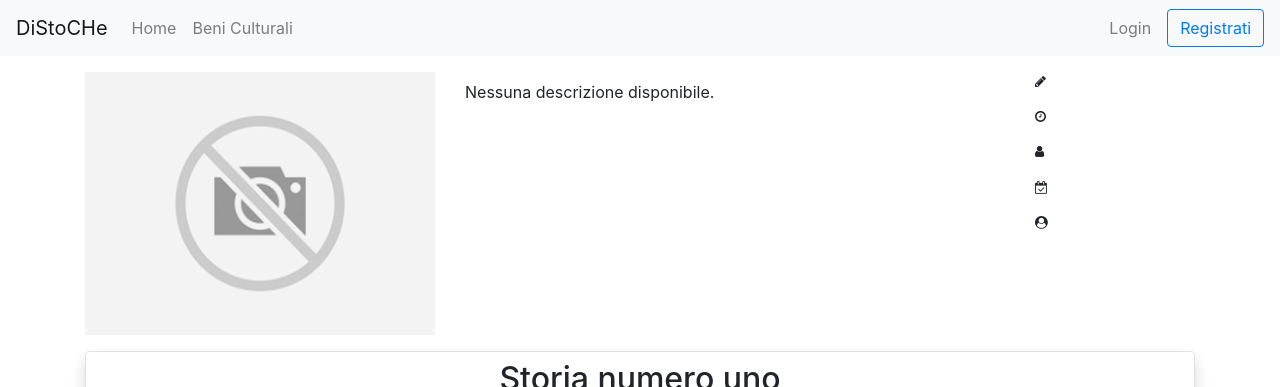
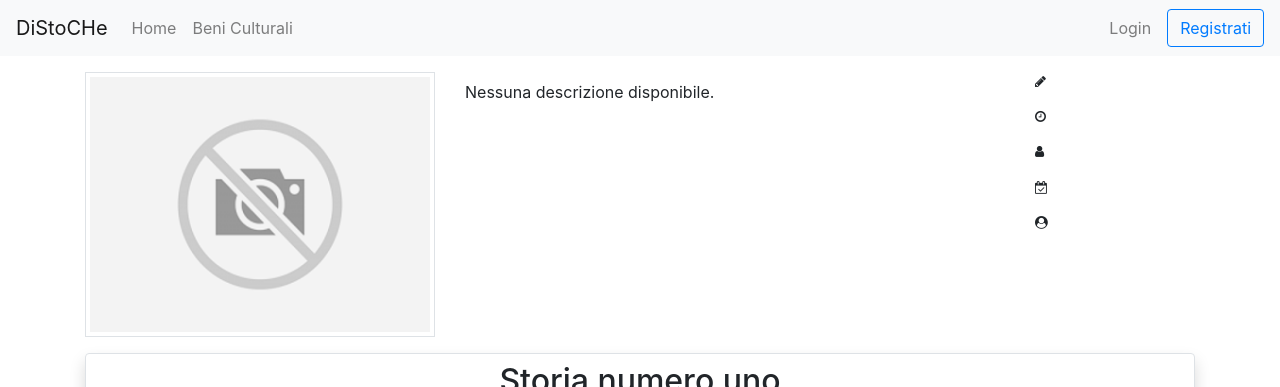
Before and after one commit to vitoloper/distoche, an Angular app: page /storie/1 in a window 1280 px wide. Shown: the top 387 px of the page. Built offline with nearby package versions, Linux system fonts and the light colour scheme.

Commit message:
add img borders

```diff
--- a/src/app/cultural-asset-detail/cultural-asset-detail.component.html
+++ b/src/app/cultural-asset-detail/cultural-asset-detail.component.html
@@ -1,7 +1,7 @@
 <!-- asset row -->
 <div class="row" [hidden]="!isAssetErrorAlertHidden">
   <div class="col-sm-4"><img [src]="asset?.cover_img_url" onError="this.src = 'assets/images/not-available-360x270.png'"
-      alt="Immagine bene culturale" class="img-fluid"></div>
+      alt="Immagine bene culturale" class="img-fluid border p-1"></div>
   <div class="col-sm-6">
     <h5>{{asset?.nome}}</h5>
     <p>{{asset?.descr || 'Nessuna descrizione disponibile.'}}</p>
--- a/src/app/story-detail/story-detail.component.html
+++ b/src/app/story-detail/story-detail.component.html
@@ -1,6 +1,6 @@
 <div class="row">
   <div class="col-sm-4"><img [src]="story?.cover_img_url" onError="this.src = 'assets/images/not-available-360x270.png'"
-      alt="Immagine storia" class="img-fluid"></div>
+      alt="Immagine storia" class="img-fluid border p-1"></div>
   <div class="col-sm-6">
     <h5>{{story?.titolo}}</h5>
     <p>{{story?.descr || 'Nessuna descrizione disponibile.'}}</p>
```
